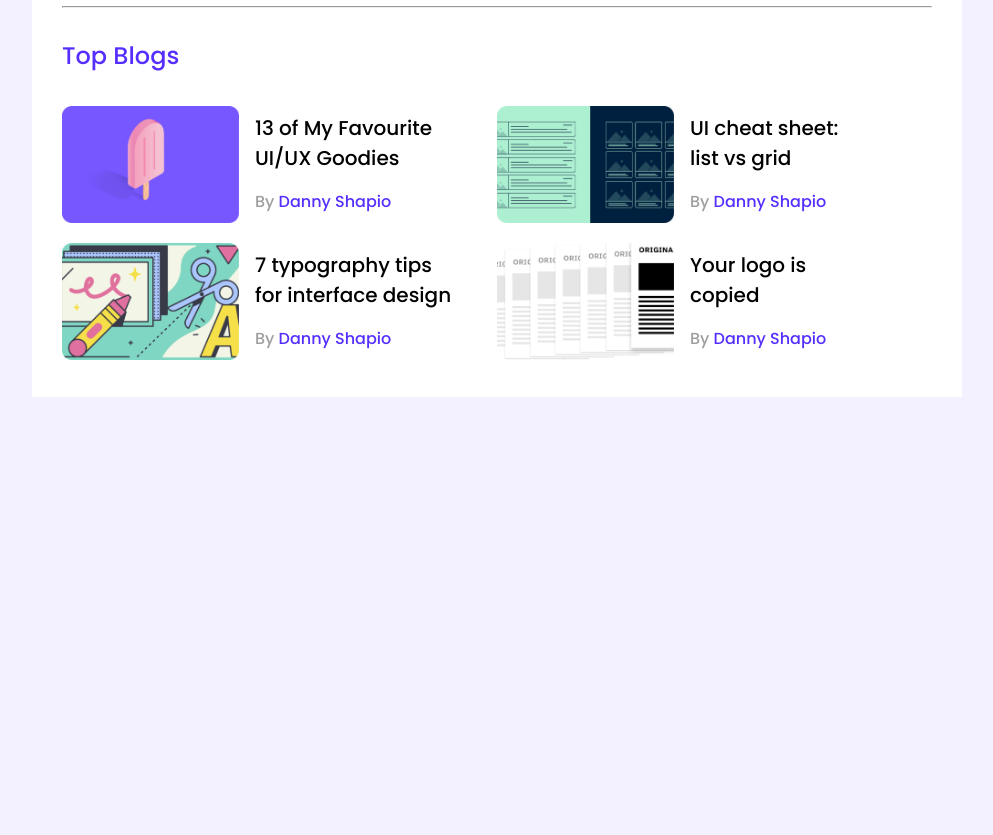
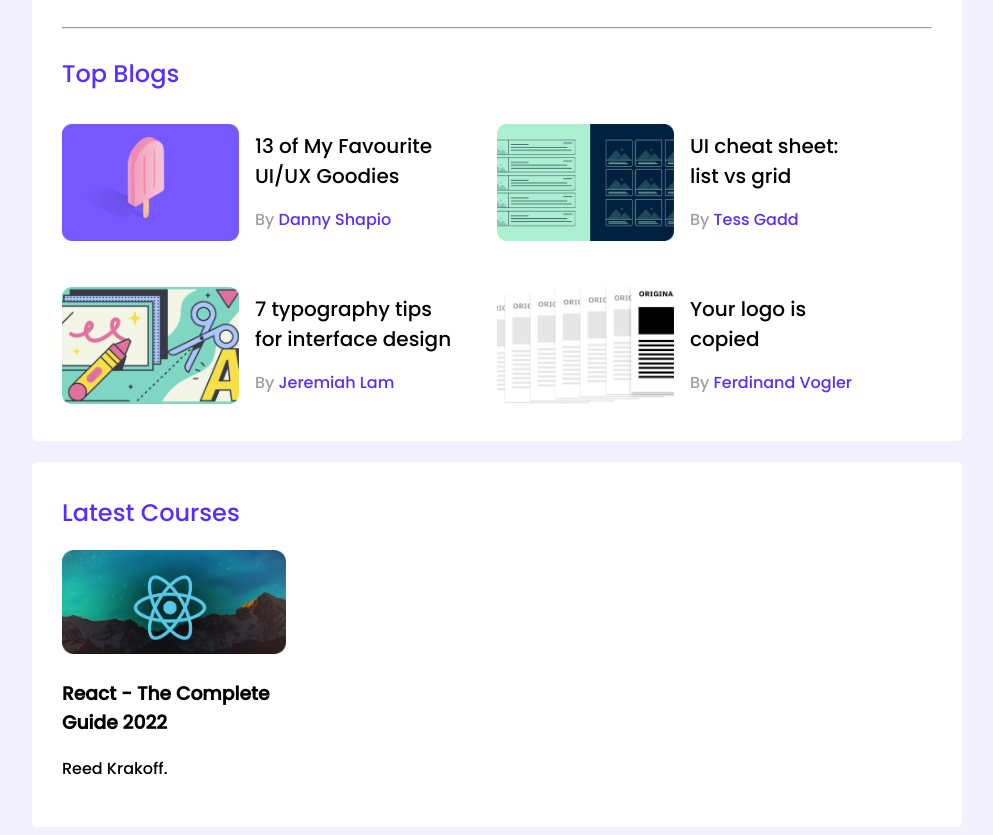
Before and after one commit to ras1k/leader-board-css3, a plain HTML site: page index.html in a window 1280 px wide. Shown: the part 276-1111 px from the top of the page, without its empty margins (143-1136 px from the left). Before the commit the page ends 800 px from the top, so only its background shows below. Drawn offline with Linux system fonts and the light colour scheme; a web font is replaced by a local one.

Commit message:
third commit

```diff
--- a/index.html
+++ b/index.html
@@ -6,6 +6,7 @@
     <meta http-equiv="X-UA-Compatible" content="IE=edge">
     <meta name="viewport" content="width=device-width, initial-scale=1.0">
     <link rel="stylesheet" href="styles/style.css">
+    <link rel="stylesheet" href="https://kit.fontawesome.com/1dc88ddb9d.css" crossorigin="anonymous">
     <title>Leader Board CSS3</title>
 </head>
 
@@ -67,7 +68,7 @@
                         <div>
                             <div class="blog-info">
                                 <h3 class="blog-title">UI cheat sheet: <br> list vs grid</h3>
-                                <p class="blog-author">By <span>Danny Shapio</span></p>
+                                <p class="blog-author">By <span>Tess Gadd</span></p>
                             </div>
                         </div>
                     </article>
@@ -78,7 +79,7 @@
                         <div>
                             <div class="blog-info">
                                 <h3 class="blog-title">7 typography tips <br> for interface design</h3>
-                                <p class="blog-author">By <span>Danny Shapio</span></p>
+                                <p class="blog-author">By <span>Jeremiah Lam</span></p>
                             </div>
                         </div>
                     </article>
@@ -89,7 +90,7 @@
                         <div>
                             <div class="blog-info">
                                 <h3 class="blog-title">Your logo is <br> copied</h3>
-                                <p class="blog-author">By <span>Danny Shapio</span></p>
+                                <p class="blog-author">By <span>Ferdinand Vogler</span></p>
                             </div>
                         </div>
                     </article>
@@ -97,8 +98,31 @@
 
             </div>
         </section>
-        <section>
+        <section class="container">
+            <div class="latest-courses">
+                <h2 class="section-title">Latest Courses</h2>
+            </div>
+            <div class="courses">
+                <div class="course">
+                    <div class="course-banner">
+                        <img src="images/courses/course-1.png" alt="">
+                    </div>
+                    <div class="course-details">
+                        <h3 class="course-title">React - The Complete <br> Guide 2022</h3>
+                        <p class="course-author">Reed Krakoff.</p>
+                        <div class="course-info">
 
+                        </div>
+                    </div>
+
+                </div>
+                <div class="course">
+
+                </div>
+                <div class="course">
+
+                </div>
+            </div>
         </section>
     </main>
 </body>
--- a/styles/style.css
+++ b/styles/style.css
@@ -9,12 +9,14 @@
     background: #ffffff;
     width: 870px;
     padding: 30px;
+    margin-top: 21px;
+    border-radius: 5px;
 }
 
 main {
     display: flex;
+    flex-direction: column;
     align-items: center;
-    justify-content: center;
 }
 
 .top-players {
@@ -54,34 +56,46 @@
 
 hr {
     border: 1x solid #D1D1D1;
-    margin-bottom: 30px;
+    margin-bottom: 27px;
 }
 
 .blog {
     display: flex;
     gap: 16px;
-   align-items: flex-end;
+    align-items: flex-end;
 
 }
-.blog-title{
+
+.blog-title {
     font-size: 20px;
     font-weight: 500;
     color: #000000;
     margin-bottom: 6px;
 }
-.blog-author{
+
+.blog-author {
     font-size: 16px;
     font-weight: 500;
     color: #9F9F9F;
 }
-.blog-author span{
+
+.blog-author span {
     color: #562EFF;
 }
+
 .thumbnail img {
     width: 177px;
     height: 117px;
 }
-.blogs{
+
+.blogs {
     display: grid;
     grid-template-columns: 1fr 1fr;
+    /* grid-template-columns: repeat(2, 1fr); */
+    grid-row-gap: 26px;
 }
+
+.course .course-banner img {
+    width: 224px;
+    height: 104px;
+}
```
